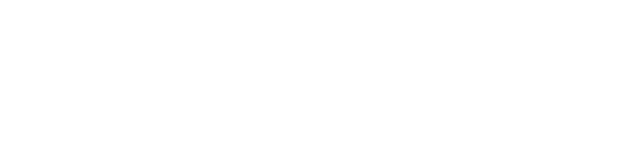
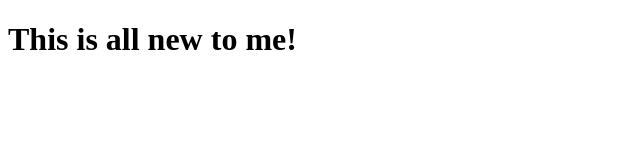
Before and after one commit to KaiCee2010/codingdemo, a plain HTML site: page index.html in a window 1280 px wide. Shown: the whole page, without its empty margins (0-640 px from the left). Drawn offline with Linux system fonts and the light colour scheme.

Commit message:
Adds a header to index.html

```diff
--- a/index.html
+++ b/index.html
@@ -4,6 +4,6 @@
 <title>Document</title>
 </head>
 <body>
-
+    <H1>This is all new to me!</H1>
 </body>
 </html>
```
